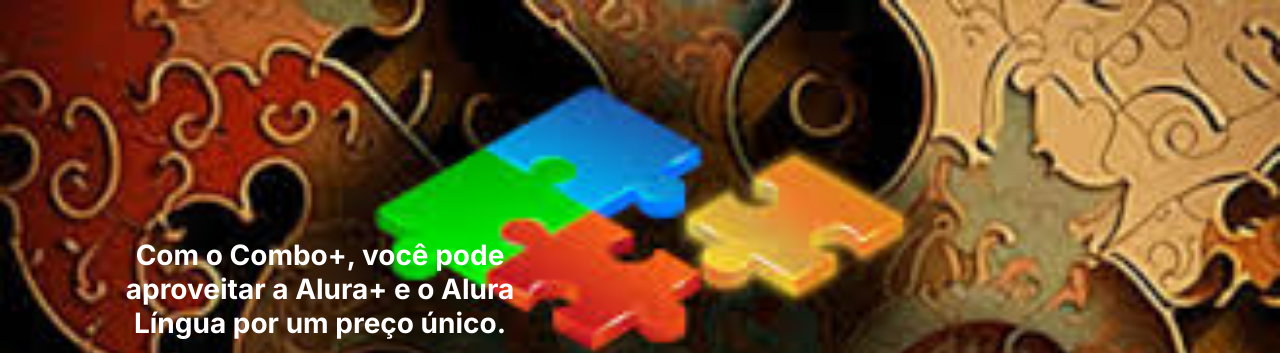
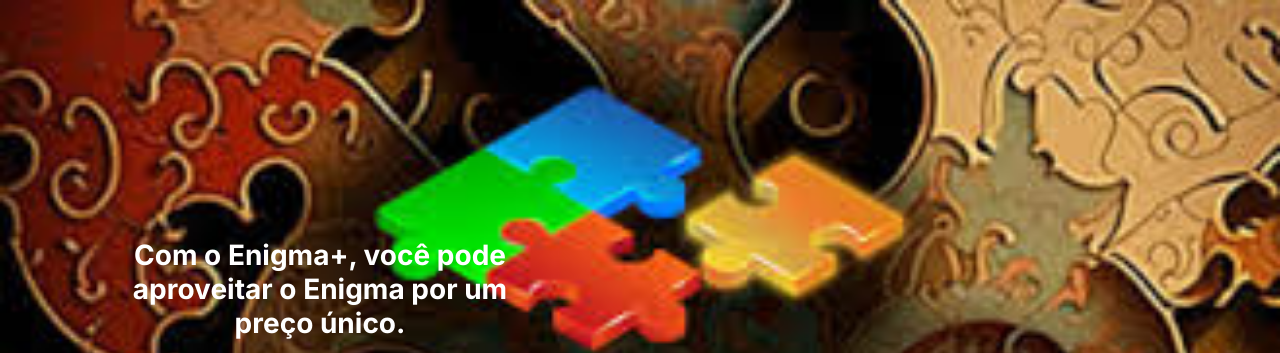
Before and after one commit to guis28/Enigma, a plain HTML site: page index.html in a window 1280 px wide. Shown: the top 353 px of the page. Drawn offline with Linux system fonts and the light colour scheme.

Commit message:
Edit Files

```diff
--- a/index.html
+++ b/index.html
@@ -14,7 +14,7 @@
 <body>
     <section class="principal container">
         <div class="container__caixa">
-            <h1 class="container__titulo">Com o Combo+, você pode aproveitar a Alura+ e o Alura Língua por um preço
+            <h1 class="container__titulo">Com o Enigma+, você pode aproveitar o Enigma por um preço
                 único.</h1>
             <img src="" alt="Com o Enigma, você pode decifrar quebras-cabeças" class="container__imagem">
             <a href="www.alura.com.br" class="container__botao">Assine por 12x de R$ 120,00 ou Compre*</a>
```
